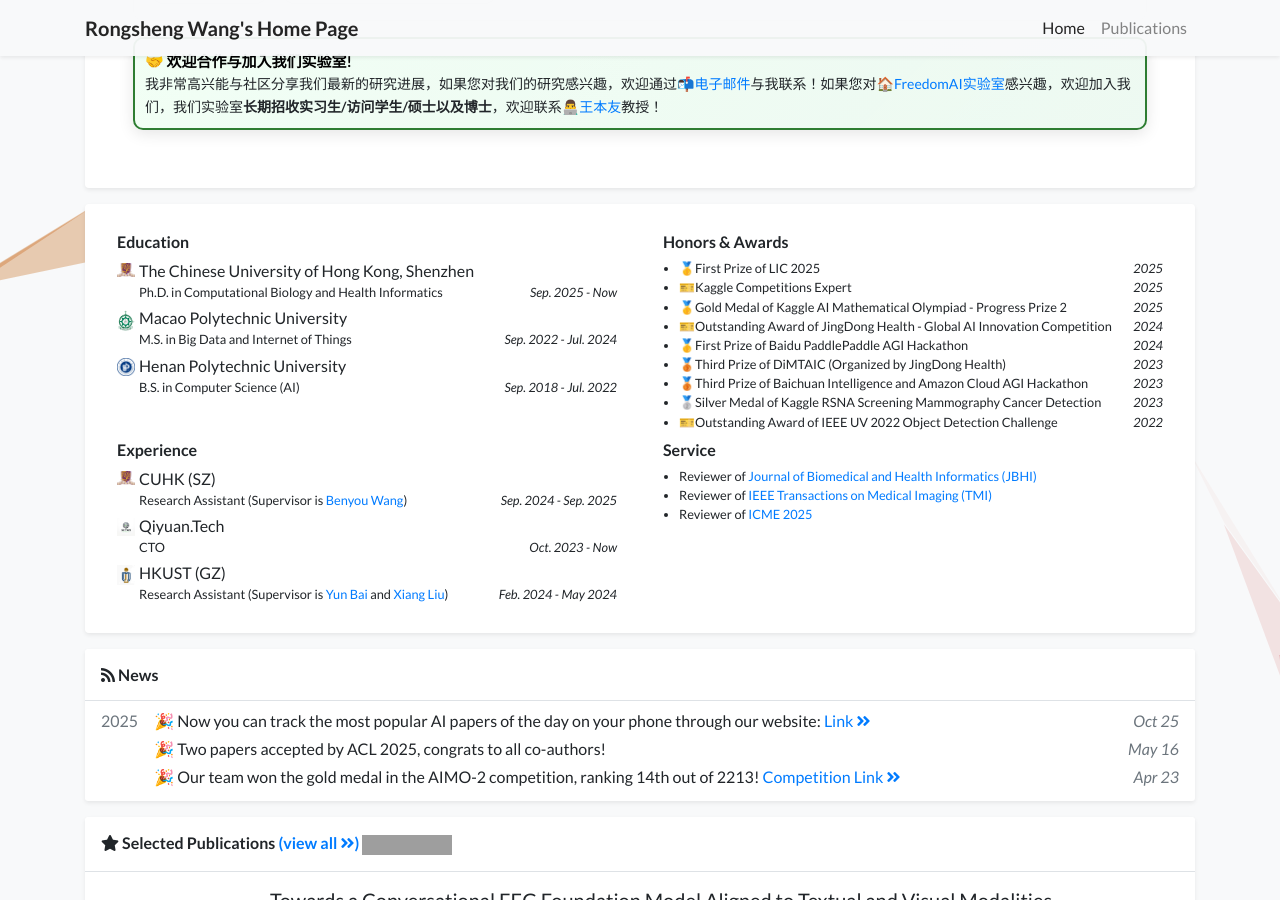
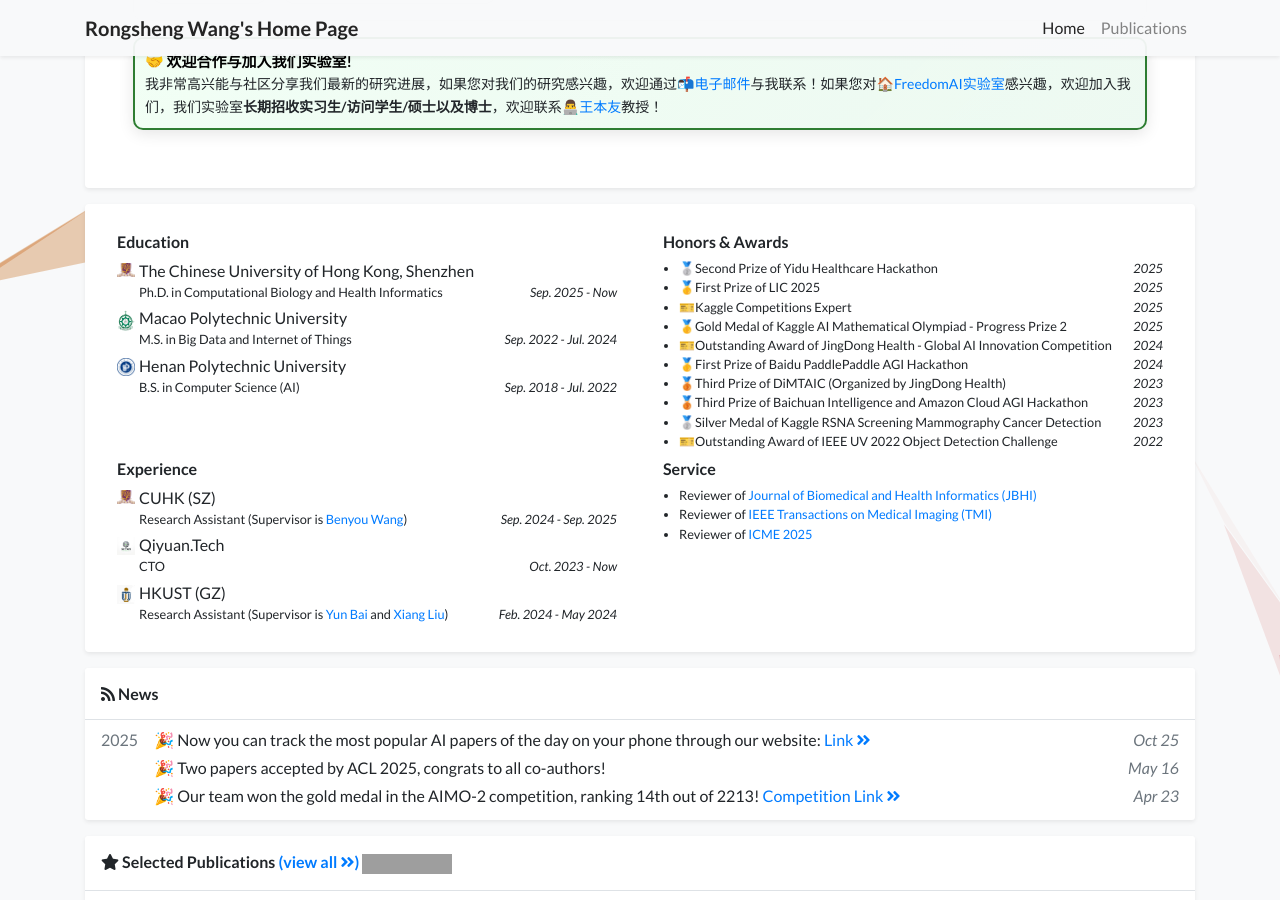
Before and after one commit to WangRongsheng/WangRongsheng.github.io, a Jekyll site: the page built from index.html, in a window 1280 px wide and 900 px high, scrolled down 674 px. Built offline with Jekyll 4.4.1, drawn with Linux system fonts in a browser that asks for light colours; a style sheet for code colours, icons or effects is not loaded; grey boxes are pictures that could not be loaded.

Commit message:
Update profile.yml

```diff
--- a/_data/profile.yml
+++ b/_data/profile.yml
@@ -57,6 +57,8 @@ experience:
 
 
 awards:
+- name: 🥈Second Prize of Yidu Healthcare Hackathon
+  date: 2025
 - name: 🥇First Prize of LIC 2025
   date: 2025
 - name: 🎫Kaggle Competitions Expert
```
